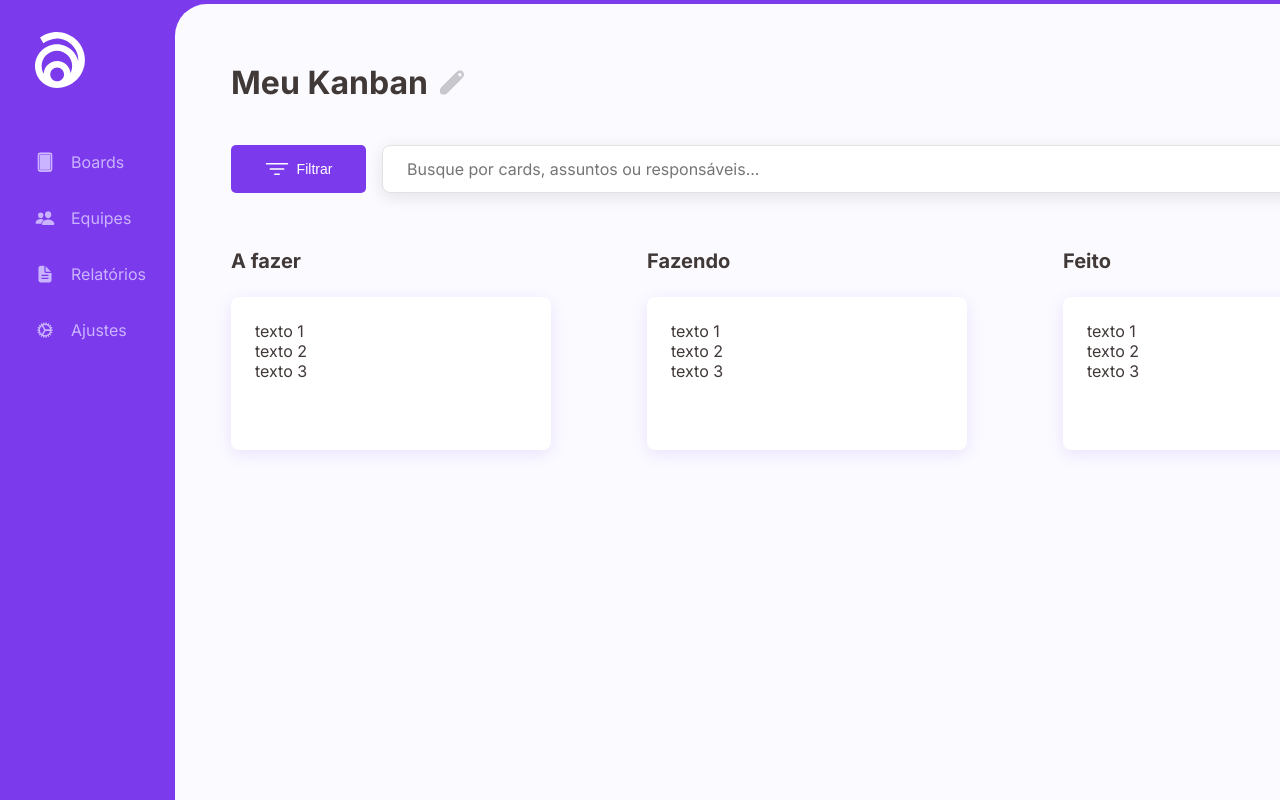
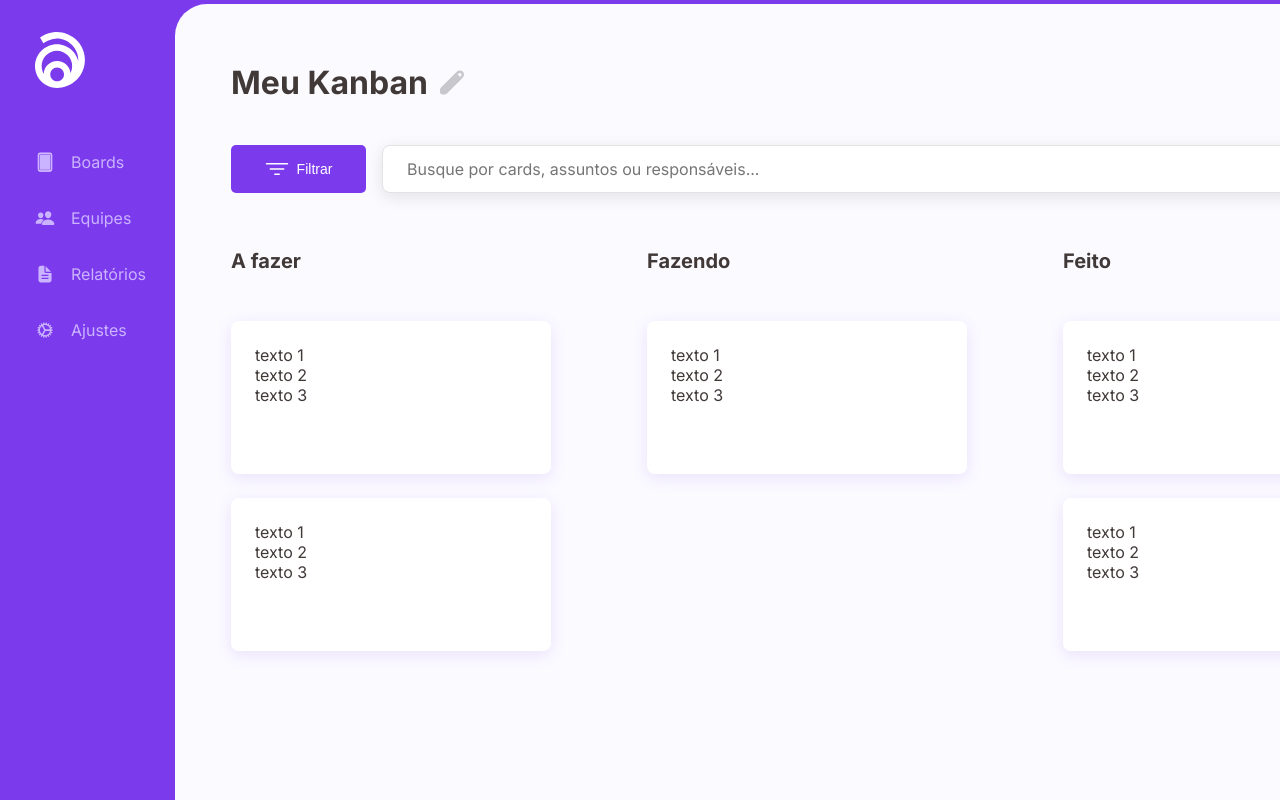
Before and after one commit to Guilherme-RNovaes/meu-kanban, a React (Create React App) app: page / in a window 1280 px wide. Shown: the top 800 px of the page. Built offline with nearby package versions, Linux system fonts and the light colour scheme.

Commit message:
Atualzação e inserção de todos os cards

```diff
--- a/src/components/Board/index.jsx
+++ b/src/components/Board/index.jsx
@@ -5,6 +5,7 @@ import Filter from '../Filter'
 
 import KanbanTitle from '../../img/kanban.svg'
 import CardArea from '../CardArea'
+import Card from '../Card'
 
 function Board() {
   return (
@@ -18,15 +19,26 @@ function Board() {
           <Filter />
         </div>
         <div className="cards-area">
+          <div className='cards'>
             <CardArea
               title='A fazer'
             />
+            <Card />
+            <Card />
+          </div>
+          <div className='cards'>
             <CardArea
               title='Fazendo'
             />
+            <Card />
+          </div>
+          <div className='cards'>
             <CardArea
               title='Feito'
             />
+            <Card />
+            <Card />
+          </div>
         </div>
       </div>
     </div>
--- a/src/components/Board/styles.css
+++ b/src/components/Board/styles.css
@@ -19,6 +19,9 @@
 
 .cards-area {
     display: flex;
-    align-items: center;
     justify-content: space-between;
 }
+
+.card {
+
+}
--- a/src/components/Card/styles.css
+++ b/src/components/Card/styles.css
@@ -3,6 +3,7 @@
     flex-direction: column;
     align-items: flex-start;
     padding: 24px;
+    margin: 0 0 24px 24px;
     gap: 10px;
     width: 320.33px;
     height: 153px;
--- a/src/components/CardArea/index.jsx
+++ b/src/components/CardArea/index.jsx
@@ -9,9 +9,6 @@ function CardArea({ title }) {
       <header className="card-area-title">
         <p>{title}</p>
       </header>
-      <main className='cards'>
-        <Card />
-      </main>
     </div>
   )
 }
```
Lines whose indentation alone changed are shown as unchanged.
